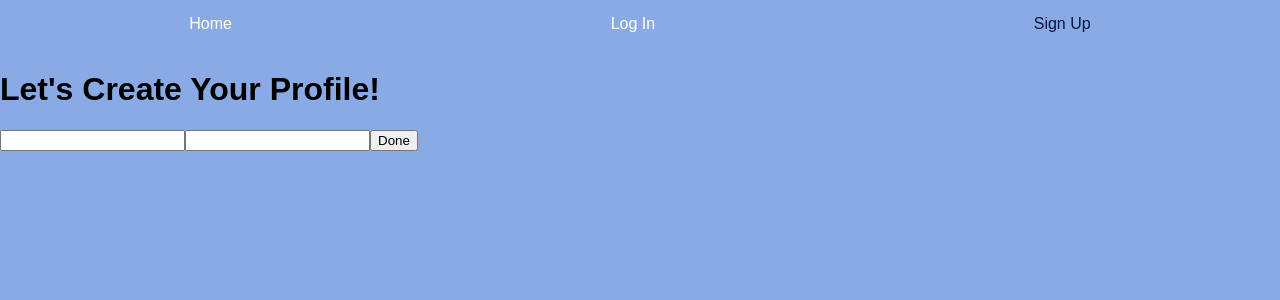
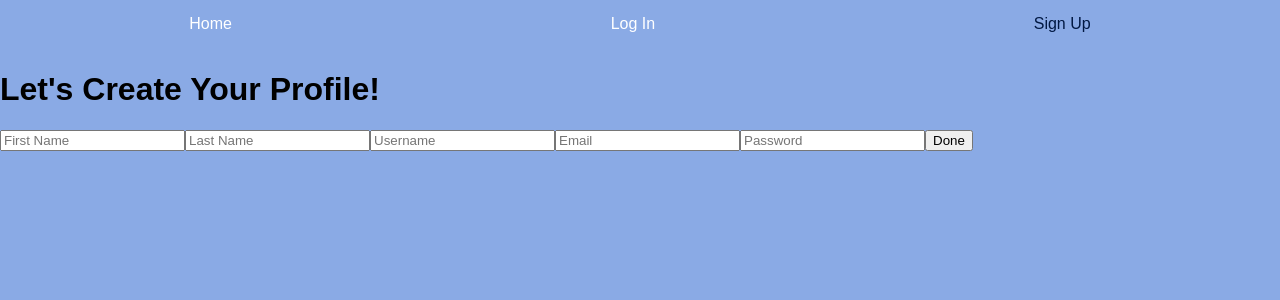
Before and after one commit to coordinatorstory/coordinatorstory-frontend, a React (Create React App) app: page /signup in a window 1280 px wide. Shown: the top 300 px of the page. Built offline with nearby package versions, Linux system fonts and the light colour scheme; no server answers.

Commit message:
sign up form added

```diff
--- a/src/components/Register.js
+++ b/src/components/Register.js
@@ -1,16 +1,85 @@
 import React from 'react'
 
-const Register = props => {
-    console.log("hi")
+class Register extends React.Component {
+    constructor() {
+        super()
+        this.state = {
+            username: "",
+            email: "",
+            password: "",
+            firstName: "",
+            lastName: "",
+        }
+    }
+
+    editRegisterForm = event => {
+        this.setState({
+            [event.target.name]: event.target.value
+        })
+    }
+
+    register = event => {
+
+    }
+
+    render = () => {
         return (
         <div>
             <h1>Let's Create Your Profile!</h1>
             <form>
-            <input type='text' />
-            <input type='password'/>
-            <button>Done</button>
+
+                <input
+                    type='text'
+                    placeholder='First Name'
+                    required
+                    value={this.state.firstName}
+                    onChange={this.editRegisterForm}
+                    name='firstName'
+                />
+
+
+                <input
+                    type='text'
+                    placeholder='Last Name'
+                    required
+                    value={this.state.lastName}
+                    onChange={this.editRegisterForm}
+                    name='lastName'
+                />
+
+                <input
+                    type='text'
+                    placeholder='Username'
+                    minLength='3'
+                    required
+                    value={this.state.username}
+                    onChange={this.editRegisterForm}
+                    name='username'
+                />
+
+                <input
+                    type='email'
+                    placeholder='Email'
+                    required
+                    value={this.state.email}
+                    onChange={this.editRegisterForm}
+                    name='email'
+                />
+
+                <input
+                    minLength='6'
+                    type='password'
+                    placeholder='Password'
+                    required
+                    value={this.state.password}
+                    onChange={this.editRegisterForm}
+                    name='password'
+                />
+                <button onClick={this.register}>Done</button>
             </form>
         </div>)
     }
+}
+
 
 export default Register
```
Lines whose indentation alone changed are shown as unchanged.
